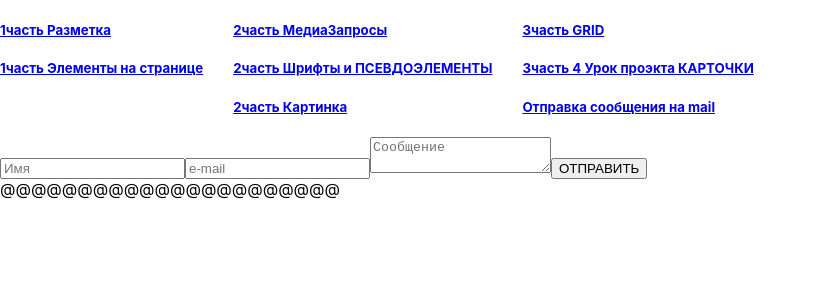
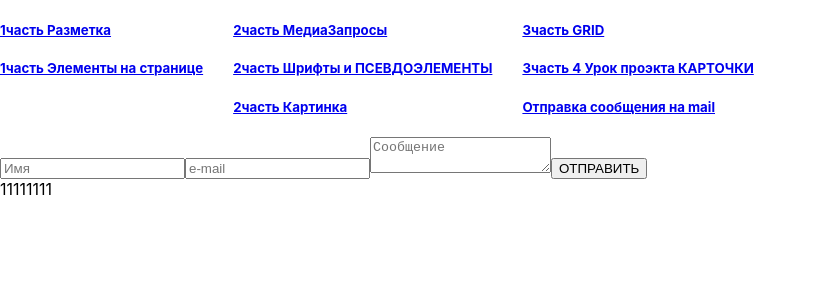
Before and after one commit to pavelminsk1979/TrainCSS, a React (Create React App) app: page /messageOnMail in a window 1280 px wide. Shown: the top 300 px of the page, without its empty margins (0-816 px from the left). Built offline with nearby package versions, Linux system fonts and the light colour scheme; a web font is replaced by a local one.

Commit message:
refactor..

```diff
--- a/src/f3-differernt/MessageOnMail.tsx
+++ b/src/f3-differernt/MessageOnMail.tsx
@@ -59,7 +59,7 @@ export const MessageOnMail = () => {
                                            {...formik.getFieldProps('message')}/>
                             </label>
                             <button  type='submit'>ОТПРАВИТЬ</button>
-                            <div>@@@@@@@@@@@@@@@@@@@@@@</div>
+                            <div>11111111</div>
 
                         </form>
                 </div>
```
